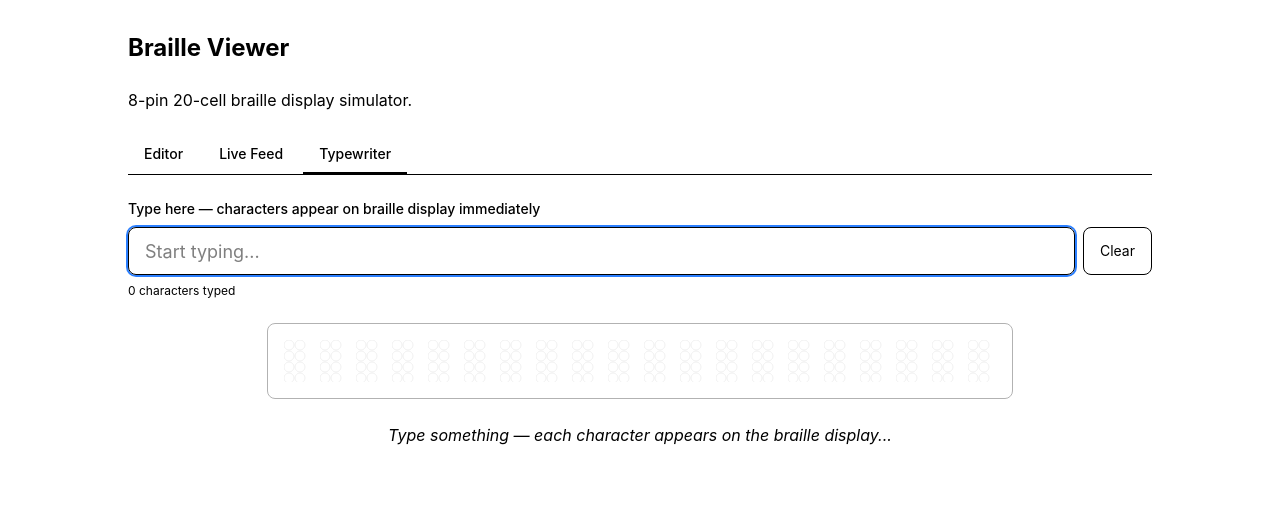
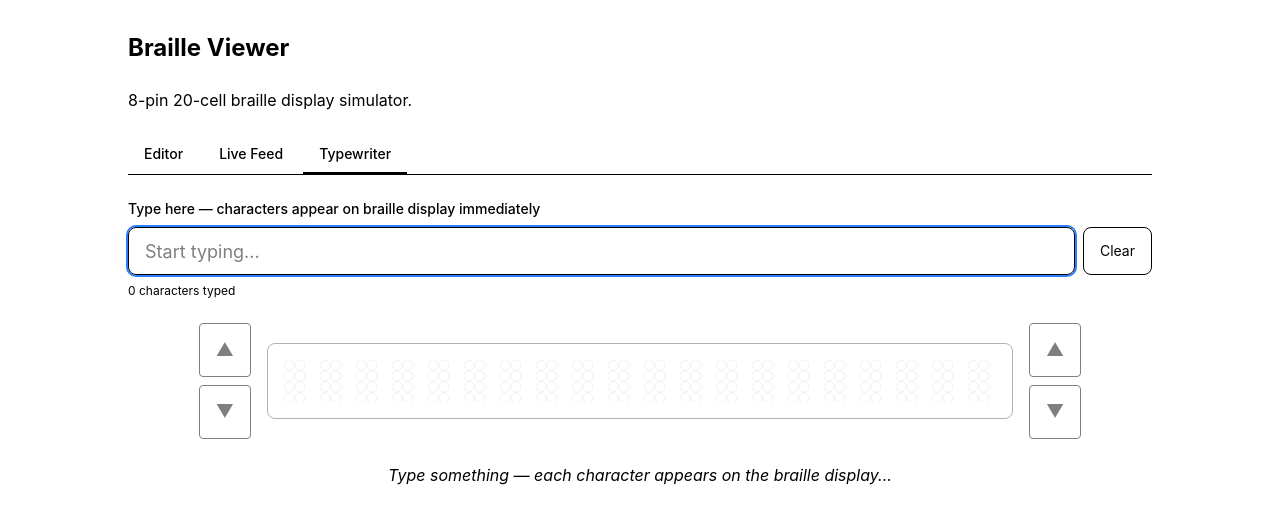
Before and after one commit to wafik/braille-viewer, a React (Vite) app: page / in a window 1280 px wide. Both pictures are taken after a click on the button "Typewriter". Shown: the top 524 px of the page. Built offline with nearby package versions, Linux system fonts and the light colour scheme.

Commit message:
fix(braille-viewer): make Typewriter layout consistent with other tabs (add NavGroup buttons)

```diff
--- a/src/components/TypewriterView.tsx
+++ b/src/components/TypewriterView.tsx
@@ -1,5 +1,6 @@
 import { useCallback } from 'react'
 import { BrailleLine } from './BrailleLine'
+import { NavGroup } from './NavigationControls'
 import { dotsToUnicodeBraille } from '../lib/braille'
 import { useTypewriter } from '../hooks/useTypewriter'
 
@@ -48,8 +49,27 @@ export function TypewriterView() {
         </p>
       </div>
 
-      <div className="flex items-center justify-center">
-        <BrailleLine dots={windowSlice} empty={totalDots === 0} />
+      <div className="space-y-2">
+        <div className="flex items-center justify-center gap-4">
+          <NavGroup
+            onUp={() => {}}
+            onDown={() => {}}
+            upDisabled={true}
+            downDisabled={true}
+          />
+          <BrailleLine dots={windowSlice} empty={totalDots === 0} />
+          <NavGroup
+            onUp={() => {}}
+            onDown={() => {}}
+            upDisabled={true}
+            downDisabled={true}
+          />
+        </div>
+        {totalDots > 0 && (
+          <p className="text-sm text-muted-foreground text-center">
+            {totalDots} braille chars
+          </p>
+        )}
       </div>
 
       {totalDots > 0 && (
```
